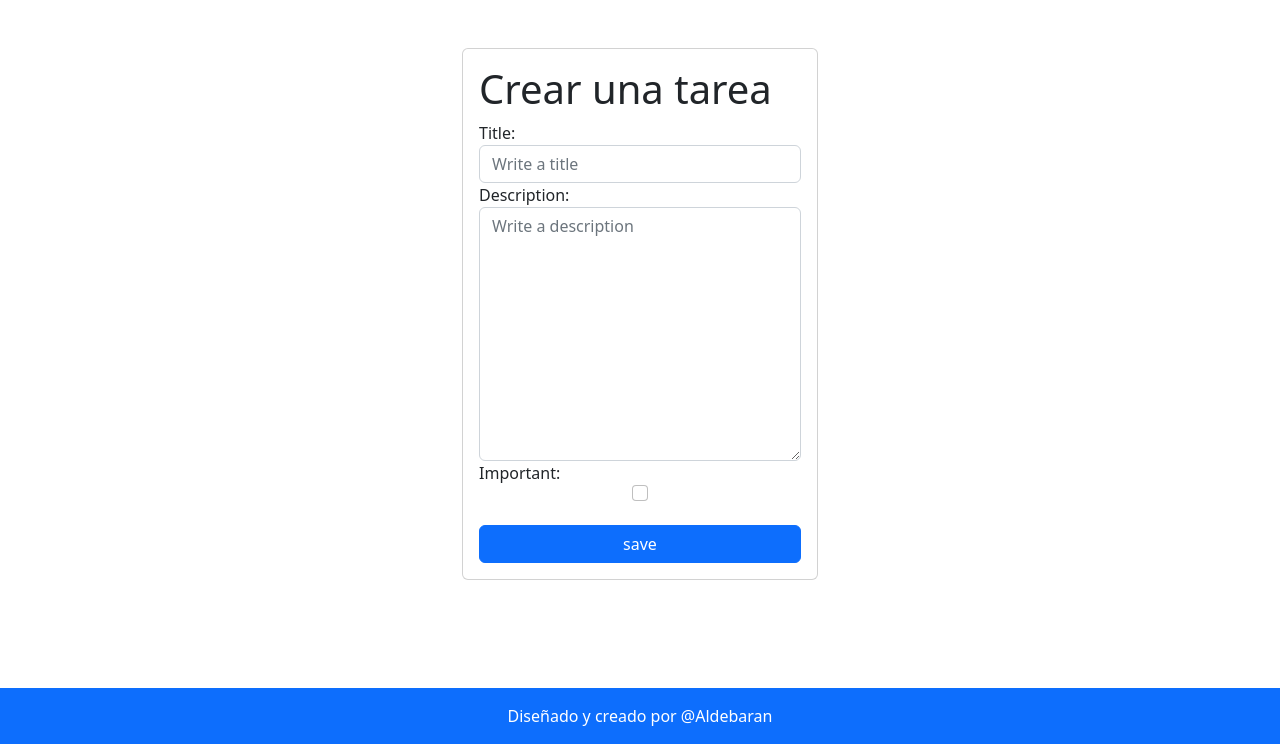
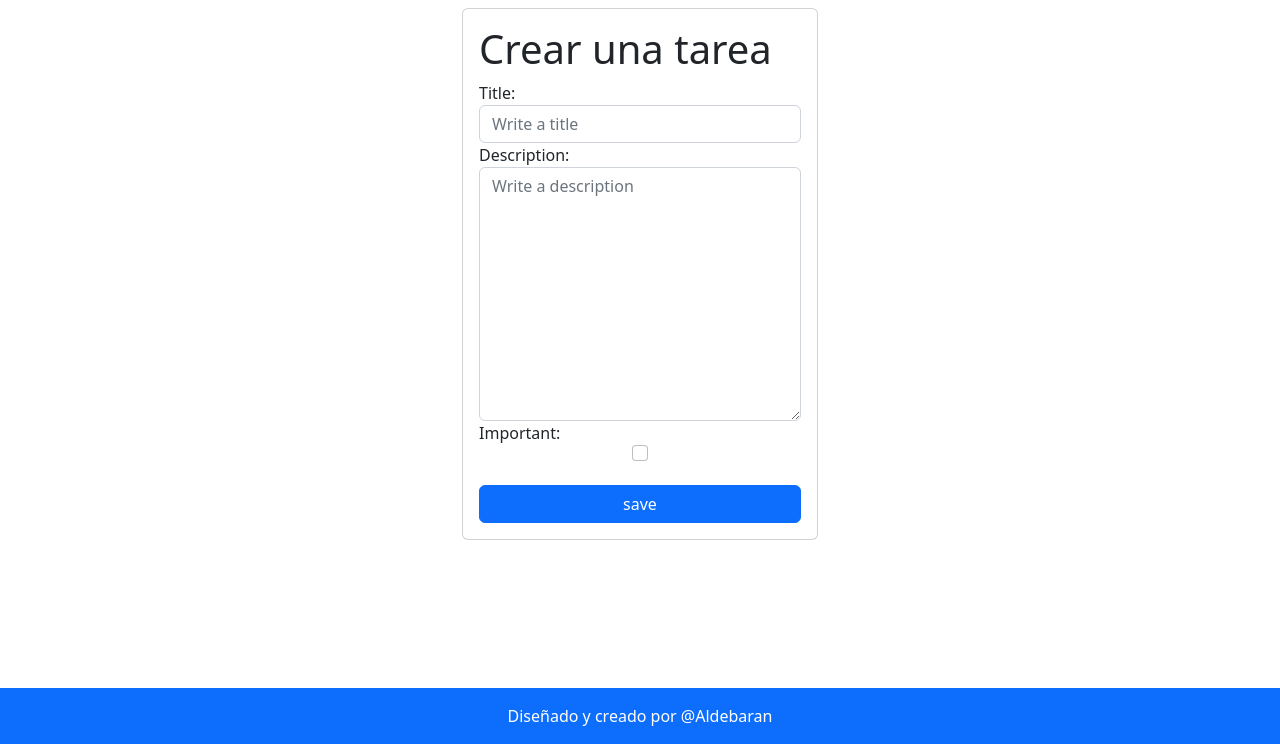
Before and after one commit to LuisEGarciaC/django-tasks, a Django app: page /tasks/create in a window 1280 px wide. Shown: the part 56-800 px from the top of the page. Run offline with Django 4.2, Linux system fonts and the light colour scheme; the visitor is signed in with stand-in values (Sample User, id 1).

Commit message:
Actualizacion padding top de creacion de tasks

```diff
--- a/tasksapp/templates/tasks_create.html
+++ b/tasksapp/templates/tasks_create.html
@@ -2,7 +2,7 @@
 
 <main class="container">
 	<div class="row">
-		<div class="col-md-4 offset-md-4 mt-5">
+		<div class="col-md-4 offset-md-4 mt-2">
 			<form action="{% url 'tasks_create' %}" method="POST" class="card card-body">
 				<h1>{{title}}</h1>
 				{% if error %}
```
